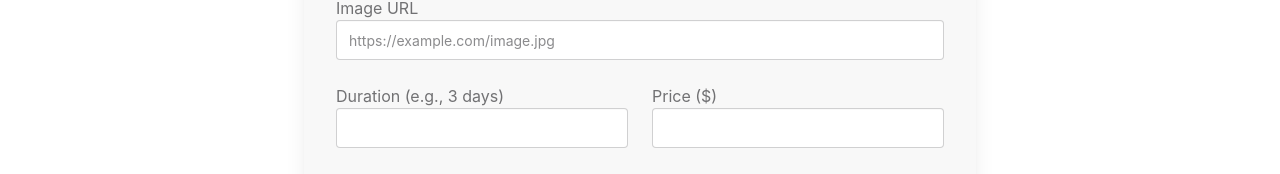
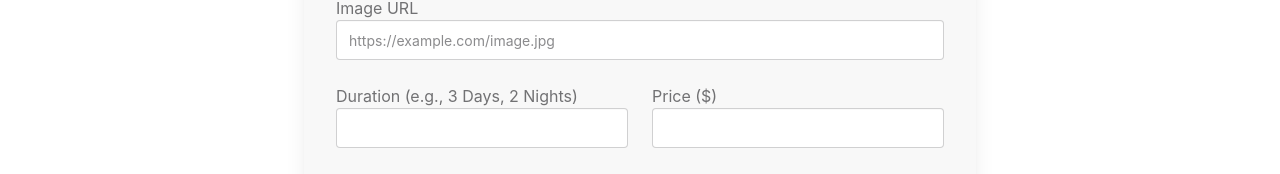
Before and after one commit to ronnie012/b11a11-client-side-ronnie012, a React (Vite) app: page /add-package in a window 1280 px wide. Shown: the part 301-475 px from the top of the page. Built offline with nearby package versions, Linux system fonts and the light colour scheme; no server answers; sample sign-in values are in the browser's storage.

Commit message:
Fixed issues, typos, and problem in several files.

```diff
--- a/src/features/packages/AddPackagePage.jsx
+++ b/src/features/packages/AddPackagePage.jsx
@@ -84,7 +84,7 @@ const AddPackagePage = () => {
           </div>
           <div className="grid grid-cols-1 md:grid-cols-2 gap-6">
             <div>
-              <label htmlFor="duration" className="label"><span className="label-text">Duration (e.g., 3 days)</span></label>
+              <label htmlFor="duration" className="label"><span className="label-text">Duration (e.g., 3 Days, 2 Nights)</span></label>
               <input type="text" name="duration" id="duration" value={formData.duration} onChange={handleChange} className="input input-bordered w-full" required />
             </div>
             <div>
--- a/src/features/packages/BookingModal.jsx
+++ b/src/features/packages/BookingModal.jsx
@@ -64,7 +64,7 @@ const BookingModal = ({ packageDetails, isOpen, onClose, onBookingSubmit }) => {
         <form onSubmit={handleSubmit}>
           <div className="form-control mb-4">
             <label className="label"><span className="label-text mr-7">Package Price:</span></label>
-            <input type="text" value={`$${packageDetails.price?.toFixed(2)}`} className="input input-bordered" readOnly />
+            <input type="text" value={`$${packageDetails.price?.toFixed(0)}`} className="input input-bordered" readOnly />
           </div>
           <div className="form-control mb-4">
             <label className="label"><span className="label-text mr-13">Your Name:</span></label>
--- a/src/features/packages/PackageDetailsPage.jsx
+++ b/src/features/packages/PackageDetailsPage.jsx
@@ -107,7 +107,7 @@ const PackageDetailsPage = () => {
 
           <div className="grid grid-cols-1 sm:grid-cols-2 gap-x-6 gap-y-4 mb-6 md:mb-0 lg:mb-6 xl:mb-6">
             <p className="flex items-center text-md"><FaClock className="mr-3 text-accent text-xl" /> <strong>Duration:</strong> <span className="ml-1">{duration || "N/A"}</span></p>
-            <p className="flex items-center text-md"><FaDollarSign className="mr-3 text-accent text-xl" /> <strong>Price:</strong> <span className="ml-1">${price?.toFixed(2) || "N/A"}</span></p>
+            <p className="flex items-center text-md"><FaDollarSign className="mr-3 text-accent text-xl" /> <strong>Price:</strong> <span className="ml-1">${price?.toFixed(0) || "N/A"}</span></p>
             <p className="flex items-center text-md"><FaCalendarAlt className="mr-3 text-accent text-xl" /> <strong>Departure:</strong> <span className="ml-1">{departure_date ? new Date(departure_date).toLocaleDateString() : "N/A"}</span></p>
             <p className="flex items-center text-md"><FaMapMarkerAlt className="mr-3 text-accent text-xl" /> <strong>From:</strong> <span className="ml-1">{departure_location || "N/A"}</span></p>
             <p className="flex items-center text-md"><FaMapMarkerAlt className="mr-3 text-accent text-xl" /> <strong>To:</strong> <span className="ml-1">{destination || "N/A"}</span></p>
--- a/src/router/router.jsx
+++ b/src/router/router.jsx
@@ -42,7 +42,7 @@ export const router = createBrowserRouter([
       },
       {
         path: "/package/:id",
-        element: <PackageDetailsPage />,
+        element: <PrivateRoute><PackageDetailsPage /></PrivateRoute>,
       },
       {
         path:"/add-package",
```
